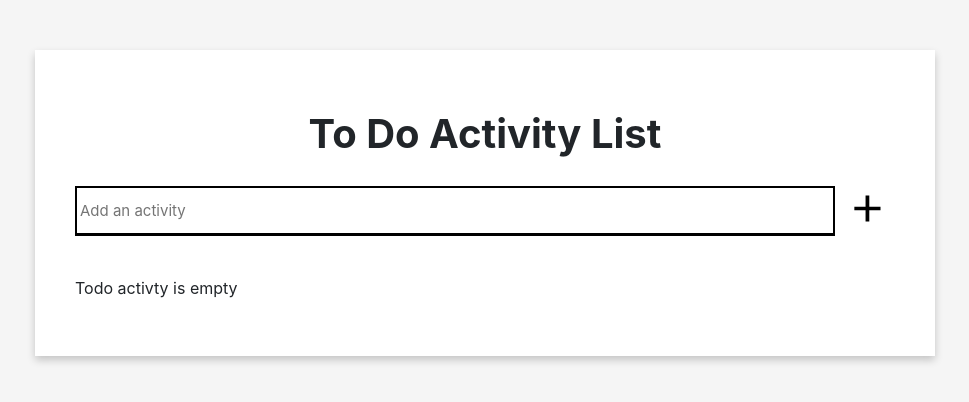
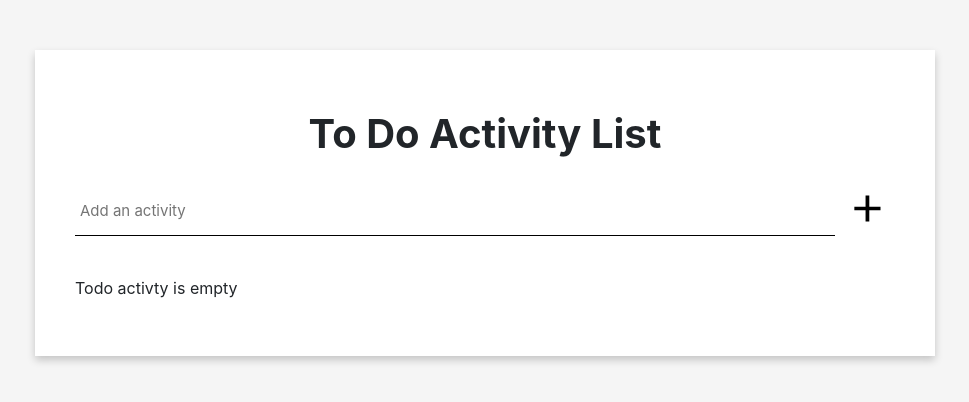
Before and after one commit to nabilanurulaini/TodoList, a React (Create React App) app: page / in a window 1280 px wide. Shown: the top 402 px of the page, without its empty margins (155-1124 px from the left). Built offline with nearby package versions, Linux system fonts and the light colour scheme.

Commit message:
update css

```diff
--- a/package.json
+++ b/package.json
@@ -16,8 +16,8 @@
     "web-vitals": "^2.1.4"
   },
   "scripts": {
-  "predeploy": "npm run build",
-   "deploy": "gh-pages -d build",
+    "predeploy": "npm run build",
+    "deploy": "gh-pages -d build",
     "start": "react-scripts start",
     "build": "react-scripts build",
     "test": "react-scripts test",
--- a/src/App.css
+++ b/src/App.css
@@ -73,7 +73,7 @@
 }
 
 .todo-item del {
-  color: rgb(204, 26, 26);
+  color: whitesmoke;
 }
 
 /* *icons */
@@ -84,7 +84,7 @@
 }
 
 .todo-mark-icon:hover {
-  color: rgb(184, 48, 48);
+  color: wheat;
 }
 
 .todo-edit-delete-icon {
@@ -124,7 +124,8 @@
   width: 93%;
   max-width: 100%;
   background-color: rgb(255, 255, 255);
-  box-shadow: inset 0 0 0 2px;
+  border: 10px;
+  box-shadow: initial 0 0 0 2px;
   flex-flow: row wrap;
 }
 
```
